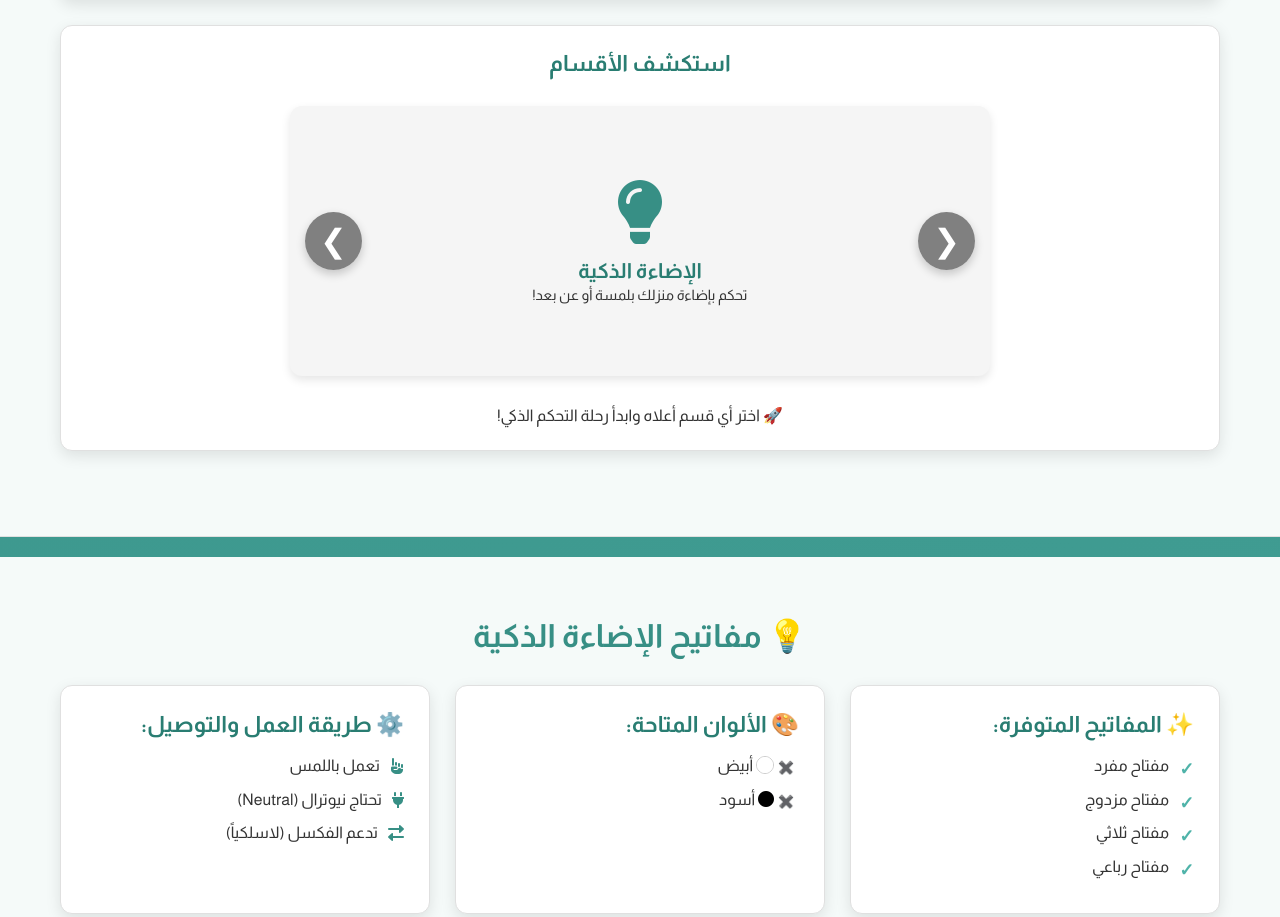
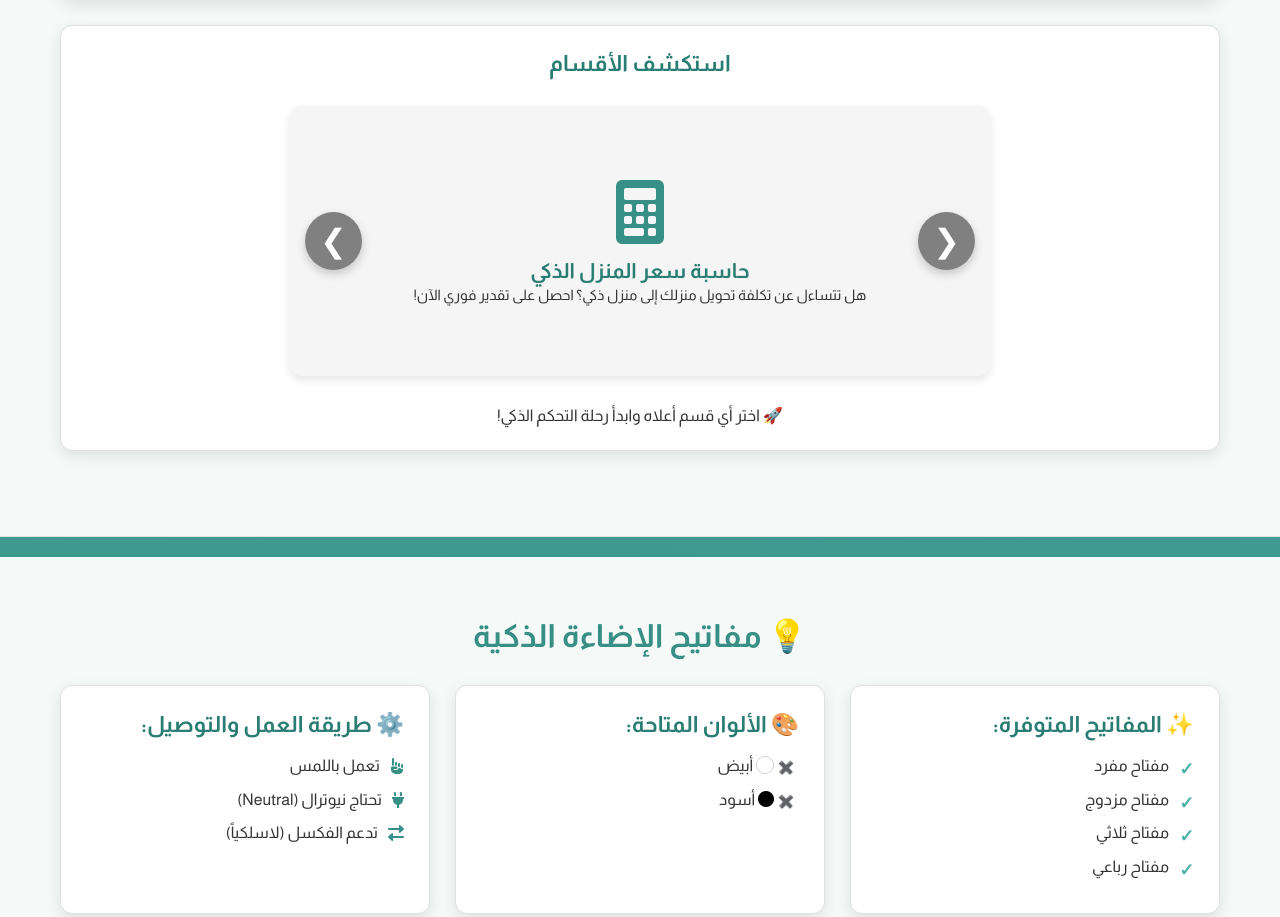
Before and after one commit to PIHsmart/Catalogue, a plain HTML site: page index.html in a window 1280 px wide. Shown: the part 693-1610 px from the top of the page. Drawn offline with Linux system fonts and the light colour scheme.

Commit message:
Update index.html

```diff
--- a/index.html
+++ b/index.html
@@ -5,6 +5,10 @@
     <meta name="viewport" content="width=device-width, initial-scale=1.0">
     <title>PIH</title>
     <link rel="stylesheet" href="https://cdnjs.cloudflare.com/ajax/libs/font-awesome/6.0.0-beta3/css/all.min.css">
+    <link rel="apple-touch-icon" sizes="180x180" href="/apple-touch-icon.png">
+    <link rel="icon" type="image/png" sizes="32x32" href="/favicon-32x32.png">
+    <link rel="icon" type="image/png" sizes="16x16" href="/favicon-16x16.png">
+    <link rel="manifest" href="/site.webmanifest">
     <style>
         /* --- CSS from previous response --- */
         @import url('https://fonts.googleapis.com/css2?family=Almarai:wght@300;400;700;800&display=swap');
@@ -975,6 +979,15 @@
                 <h3 style="text-align: center; margin-bottom: 20px;">استكشف الأقسام</h3>
                  <div class="carousel-container intro-carousel-container" id="introCarousel"> <button class="carousel-btn prev" aria-label="Previous section">&#10094;</button>
                       <div class="carousel">
+                           <div class="carousel-slide">
+                                <a href="https://pihsmart.github.io/Smart_Home_Calculator/" target="_blank" class="intro-nav-link">
+                                    <div class="intro-slide-content">
+                                        <i class="fas fa-calculator intro-icon"></i>
+                                        <div class="slide-subtitle">حاسبة سعر المنزل الذكي</div>
+                                        <p style="font-size: 0.9em; margin-top: 5px;">هل تتساءل عن تكلفة تحويل منزلك إلى منزل ذكي؟ احصل على تقدير فوري الآن!</p>
+                                    </div>
+                                </a>
+                           </div>
                            <div class="carousel-slide active">
                                 <a href="#lighting" class="intro-nav-link">
                                      <div class="intro-slide-content">
@@ -1628,11 +1641,13 @@
 
             navLinkItems.forEach(link => {
                 link.addEventListener('click', (event) => {
+                    // For internal links, close the menu if it's active
                     if (link.getAttribute('href').startsWith('#') && navLinks.classList.contains('active')) {
                          navLinks.classList.remove('active');
                         // document.body.style.overflow = 'auto'; // Restore scroll if locked
                     }
-                    // Smooth scroll is handled by CSS 'scroll-behavior: smooth;' on <html>
+                    // For external links (like the calculator), the new tab behavior is default.
+                    // If the menu should close for external links too, it's already covered by the document click listener.
                 });
             });
 
```
